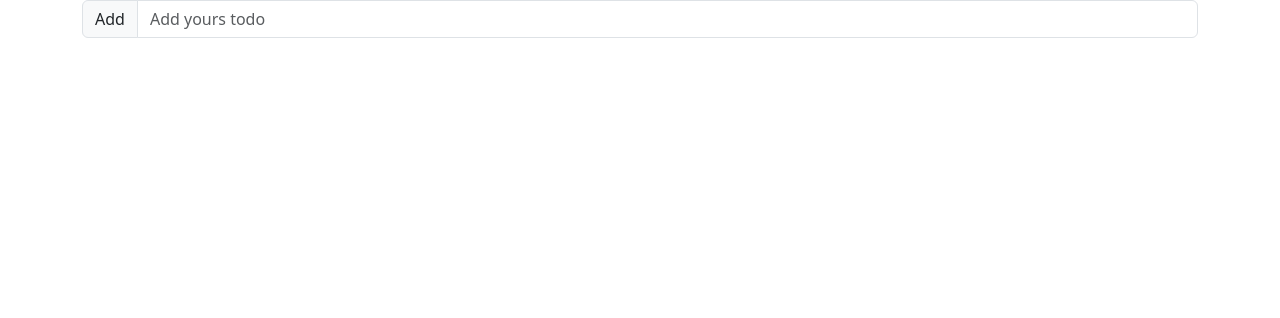
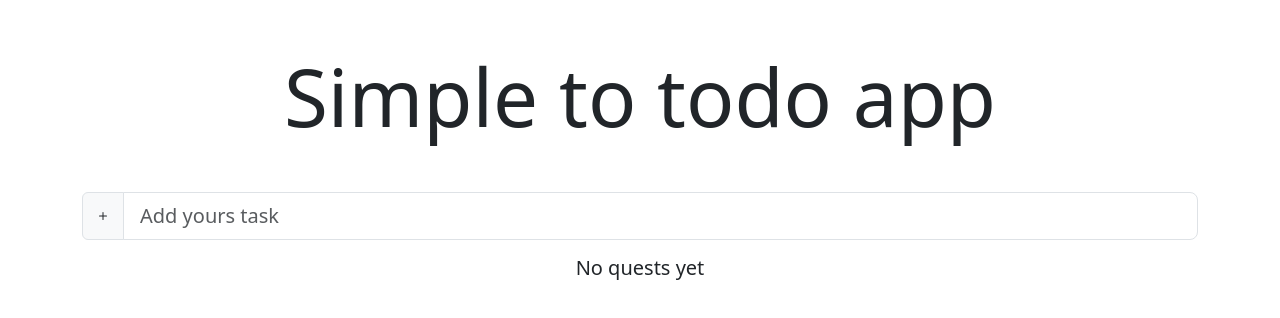
Before and after one commit to kacpermielanczyk/simple-todo-app, a React (Create React App) app: page / in a window 1280 px wide. Shown: the top 318 px of the page. Built offline with nearby package versions, Linux system fonts and the light colour scheme.

Commit message:
better ui design

```diff
--- a/src/ToDo.js
+++ b/src/ToDo.js
@@ -3,8 +3,22 @@
 export default function ToDo({ todo }) {
   return (
     <>
-      <li className="list-group-item">
-        {todo.name}
+      <li className="list-group-item d-flex justify-content-between align-items-center">
+        <div className="ms-2 me-auto d-flex align-items-center">
+          <div className="lead">{todo.name}</div>
+        </div>
+        <button className="btn btn-primary">
+          <svg
+            xmlns="http://www.w3.org/2000/svg"
+            width="16"
+            height="16"
+            fill="currentColor"
+            className="bi bi-trash3"
+            viewBox="0 0 16 16"
+          >
+            <path d="M6.5 1h3a.5.5 0 0 1 .5.5v1H6v-1a.5.5 0 0 1 .5-.5ZM11 2.5v-1A1.5 1.5 0 0 0 9.5 0h-3A1.5 1.5 0 0 0 5 1.5v1H2.506a.58.58 0 0 0-.01 0H1.5a.5.5 0 0 0 0 1h.538l.853 10.66A2 2 0 0 0 4.885 16h6.23a2 2 0 0 0 1.994-1.84l.853-10.66h.538a.5.5 0 0 0 0-1h-.995a.59.59 0 0 0-.01 0H11Zm1.958 1-.846 10.58a1 1 0 0 1-.997.92h-6.23a1 1 0 0 1-.997-.92L3.042 3.5h9.916Zm-7.487 1a.5.5 0 0 1 .528.47l.5 8.5a.5.5 0 0 1-.998.06L5 5.03a.5.5 0 0 1 .47-.53Zm5.058 0a.5.5 0 0 1 .47.53l-.5 8.5a.5.5 0 1 1-.998-.06l.5-8.5a.5.5 0 0 1 .528-.47ZM8 4.5a.5.5 0 0 1 .5.5v8.5a.5.5 0 0 1-1 0V5a.5.5 0 0 1 .5-.5Z" />
+          </svg>
+        </button>
       </li>
     </>
   );
--- a/src/ToDoApp.js
+++ b/src/ToDoApp.js
@@ -1,6 +1,7 @@
 import React, { useState, useRef, useEffect } from "react";
 import { v4 as uuidv4 } from "uuid";
 import ToDoList from "./ToDoList";
+import HeaderToDoApp from "./headerToDoApp";
 
 const LOCAL_STORAGE_TODOS = "todos";
 
@@ -34,13 +35,31 @@
   }
 
   return (
-    <div className="container-sm">
-    <div className="input-group mb-3">
-        <button className="input-group-text" onClick={AddToDo}>Add</button>
-        <input ref={todoName} type="text" className="form-control" placeholder="Add yours todo" aria-label="Username" aria-describedby="basic-addon1"/>
-    </div>
+    <div className="container word-wrap text-wrap">
+      <HeaderToDoApp />
+      <div className="input-group mb-3">
+        <button className="input-group-text" onClick={AddToDo}>
+          <svg
+            xmlns="http://www.w3.org/2000/svg"
+            width="16"
+            height="16"
+            fill="currentColor"
+            className="bi bi-plus"
+            viewBox="0 0 16 16"
+          >
+            <path d="M8 4a.5.5 0 0 1 .5.5v3h3a.5.5 0 0 1 0 1h-3v3a.5.5 0 0 1-1 0v-3h-3a.5.5 0 0 1 0-1h3v-3A.5.5 0 0 1 8 4z" />
+          </svg>
+        </button>
+        <input
+          ref={todoName}
+          type="text"
+          className="form-control form-control-lg"
+          placeholder="Add yours task"
+          aria-describedby="basic-addon1"
+        />
+      </div>
 
-
+      {todos.length === 0 && <p className="h5 text-center">No quests yet</p>}
       <ToDoList todos={todos} />
     </div>
   );
--- /dev/null
+++ b/src/headerToDoApp.js
@@ -0,0 +1,10 @@
+import React from "react";
+
+export default function headerToDoApp() {
+  const title = "Simple to todo app";
+  return (
+    <div>
+      <h1 className="text-center mt-5 mb-5 display-1">{title}</h1>
+    </div>
+  );
+}
```
